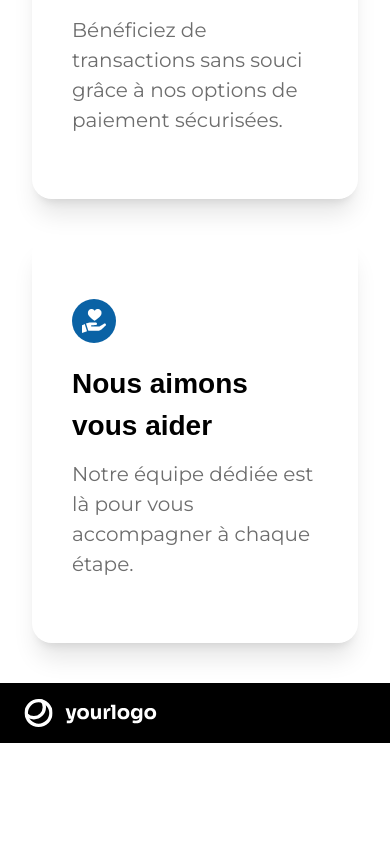
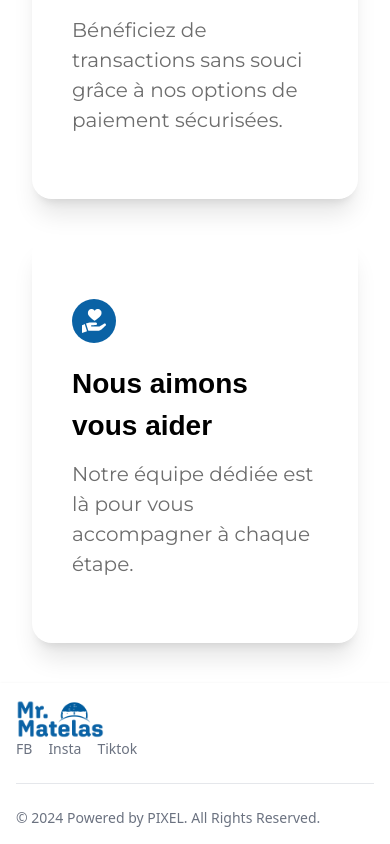
Before and after one commit to BrahimiSamy-hub/Mr-Matelas, a React (Vite) app: page /about in a window 390 px wide. Shown: the part 2429-3273 px from the top of the page. Before the commit the page ends 3172 px from the top, so only its background shows below. Built offline with nearby package versions, Linux system fonts and the light colour scheme; no server answers; a web font is replaced by a local one.

Commit message:
added new footer + hero modification for responsive

```diff
--- a/public/locales/en/translation.json
+++ b/public/locales/en/translation.json
@@ -14,8 +14,8 @@
   "hero": {
     "products": "Our new products",
     "newArrival": "The New Arrival",
-    "of": "Of",
-    "mattresses": "PRODUCTS",
+    "of": "of",
+    "mattresses": "Products",
     "button": "Check it out"
   },
 
--- a/public/locales/fr/translation.json
+++ b/public/locales/fr/translation.json
@@ -16,8 +16,8 @@
   "hero": {
     "products": "Nos nouveaux produits",
     "newArrival": "Nouvelle Arrivée",
-    "of": "De",
-    "mattresses": "PRODUITS",
+    "of": "de",
+    "mattresses": "Produits",
     "button": "Découvrez-le"
   },
 
--- a/src/api/axios.js
+++ b/src/api/axios.js
@@ -1,7 +1,7 @@
 import axios from 'axios'
 
 const instance = axios.create({
-  baseURL: 'http://192.168.1.41:3000/',
+  baseURL: 'http://192.168.1.42:3000/',
   headers: {
     'Content-Type': 'application/json',
   },
--- a/src/component/Footer.jsx
+++ b/src/component/Footer.jsx
@@ -1,12 +1,48 @@
-import { yourlogoWite } from '../assets'
+import { logoPng } from '../assets'
+import { Link } from 'react-router-dom'
 
 const Footer = () => {
   return (
-    <footer className='w-full bg-black py-4 px-6'>
-      <img src={yourlogoWite} alt='' loading='lazy' draggable='false' />
-      <ul className='flex'>
-        <li></li>
-      </ul>
+    <footer class='bg-white shadow dark:bg-[#315a79]'>
+      <div class='w-full max-w-screen-xl mx-auto p-4 md:py-8'>
+        <div class='sm:flex sm:items-center sm:justify-between'>
+          <Link
+            href='https://flowbite.com/'
+            clLinkss='mb-4 sm:mb-0 space-x-3 rtl:space-x-reverse'
+          >
+            <img src={logoPng} class='h-10' alt='logo' />
+          </Link>
+          <ul class='flex flex-wrap items-center mb-6 text-sm font-medium text-gray-500 sm:mb-0 dark:text-white'>
+            <li>
+              <Link to='/' class='hover:underline me-4 md:me-6'>
+                FB
+              </Link>
+            </li>
+            <li>
+              <Link to='/about' class='hover:underline me-4 md:me-6'>
+                Insta
+              </Link>
+            </li>
+            <li>
+              <Link to='/shop' class='hover:underline me-4 md:me-6'>
+                Tiktok
+              </Link>
+            </li>
+          </ul>
+        </div>
+        <hr class='my-6 border-gray-200 sm:mx-auto dark:border-gray-700 lg:my-8' />
+        <span class='block text-sm text-gray-500 sm:text-center dark:text-white'>
+          © 2024{' '}
+          <a
+            href='https://pixeldz.store/'
+            class='hover:underline'
+            target='_blank'
+          >
+            Powered by PIXEL
+          </a>
+          . All Rights Reserved.
+        </span>
+      </div>
     </footer>
   )
 }
--- a/src/component/Home/Hero.jsx
+++ b/src/component/Home/Hero.jsx
@@ -11,12 +11,12 @@ const Hero = () => {
       id='home'
       className='w-full flex xl:flex-row flex-col justify-center min-h-screen gap-10'
     >
-      <div className='relative xl:w-2/5 flex flex-col justify-center font-semibold items-start w-full pt-28'>
+      <div className='relative xl:w-2/5 flex flex-col justify-center font-semibold items-start w-full pt-20 max-sm:pt-32'>
         <p className='text-xl font-montserrat text-[#0a62a5]'>
           {t('hero.products')}
         </p>
 
-        <h1 className='mt-10 text-8xl max-sm:text-[50px] max-sm:leading-[75px] font-bold'>
+        <h1 className='mt-10 text-8xl max-sm:text-[50px] max-sm:leading-[75px] font-bold r'>
           <span
             className={` xl:whitespace-nowrap bg-white rounded-full relative z-10 ${
               isRTL ? 'pl-6' : 'pr-6'
@@ -25,11 +25,11 @@ const Hero = () => {
             {t('hero.newArrival')}
           </span>
           <br />
-          <span className='text-8xl max-sm:text-[50px] max-sm:leading-[75px]'>
+          <span className='text-8xl max-sm:text-[50px] max-sm:leading-[75px] mt-5'>
             {t('hero.of')}{' '}
           </span>
           <span
-            className={`text-[#0a62a5] inline-block bg-white xl:whitespace-nowrap relative z-10 rounded-full ${
+            className={`text-[#0a62a5] inline-block bg-white xl:whitespace-nowrap relative z-10 rounded-full mt-5 ${
               isRTL ? 'pl-6' : 'pr-6'
             }`}
           >
@@ -42,7 +42,7 @@ const Hero = () => {
       </div>
 
       <div
-        className='relative flex-1 flex justify-center items-center xl:min-h-screen max-xl:py-40 bg-cover h-screen bg-center bg-no-repeat'
+        className='relative flex-1 rounded-[60px] flex justify-center items-center xl:min-h-screen max-xl:py-40 bg-cover h-screen bg-center bg-no-repeat'
         style={{ backgroundImage: `url(${hero})` }}
       ></div>
     </div>
--- a/src/pages/AllProduct.jsx
+++ b/src/pages/AllProduct.jsx
@@ -37,7 +37,7 @@ const Product = () => {
 
   return (
     <>
-      <section className='xl:sm:pl-16 pl-8 wide:sm:pr-16 pr-8 sm:pb-24 pb-12'>
+      <section className='xl:sm:pl-16 pl-8 wide:sm:pr-16 pr-8 sm:pb-24 pb-12 min-h-screen'>
         <Filter />
       </section>
       <Footer />
--- a/src/pages/Product.jsx
+++ b/src/pages/Product.jsx
@@ -163,7 +163,7 @@ const Product = () => {
     <>
       <div>
         <div className=''>
-          <div className='flex'>
+          <div className='flex min-h-96'>
             <div className='mt-6 grid grid-cols-2 lg:gap-x-4 gap-y-10 sm:grid-cols-2 lg:grid-cols-4'>
               <div className='col-span-4 mb-[-50px]'>
                 <div className='flex justify-between'>
--- a/src/pages/SingleProduct.jsx
+++ b/src/pages/SingleProduct.jsx
@@ -121,7 +121,7 @@ const SingleProduct = () => {
                     src={selectedImage}
                     alt='Product image'
                     className={classNames(
-                      'object-contain object-center h-[350px] rounded-lg bg-gray-100 transition-opacity duration-300',
+                      'object-cover object-center h-[350px] rounded-lg bg-gray-100 transition-opacity duration-300',
                       isAnimating ? 'opacity-0' : 'opacity-100'
                     )}
                     loading='lazy'
@@ -214,9 +214,9 @@ const SingleProduct = () => {
                                     ? 'ring ring-offset-1 ring-[#0a62a5] '
                                     : '',
                                   !active && checked
-                                    ? 'ring-2 ring-[#0a62a5] focus:scale-110 transition-transform duration-300'
+                                    ? 'ring-2 ring-[#0a62a5]  transition-transform duration-300'
                                     : '',
-                                  'relative -m-0.5 flex cursor-pointer items-center justify-center rounded-full p-0.5 focus:outline-none '
+                                  'relative m-1 flex cursor-pointer items-center justify-center rounded-full p-0.5 focus:outline-none '
                                 )
                               }
                             >
```
